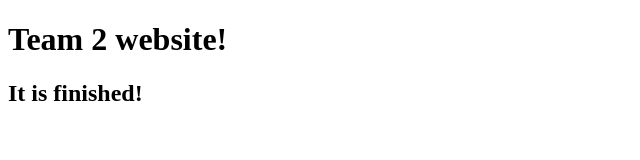
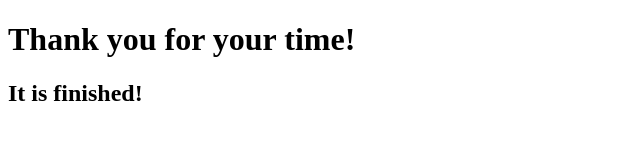
Before and after one commit to Codymlakin/DockerProject3, a website: page index.html in a window 1280 px wide. Shown: the whole page, without its empty margins (0-640 px from the left). Drawn offline with Linux system fonts and the light colour scheme.

Commit message:
Pipeline change

```diff
--- a/index.html
+++ b/index.html
@@ -5,7 +5,7 @@
 <meta charset="utf-8">
 </head>
 <body>
-    <h1> Team 2 website!</h1>
+    <h1> Thank you for your time!</h1>
     <h2> It is finished!</h2>
 
 </body>
```
